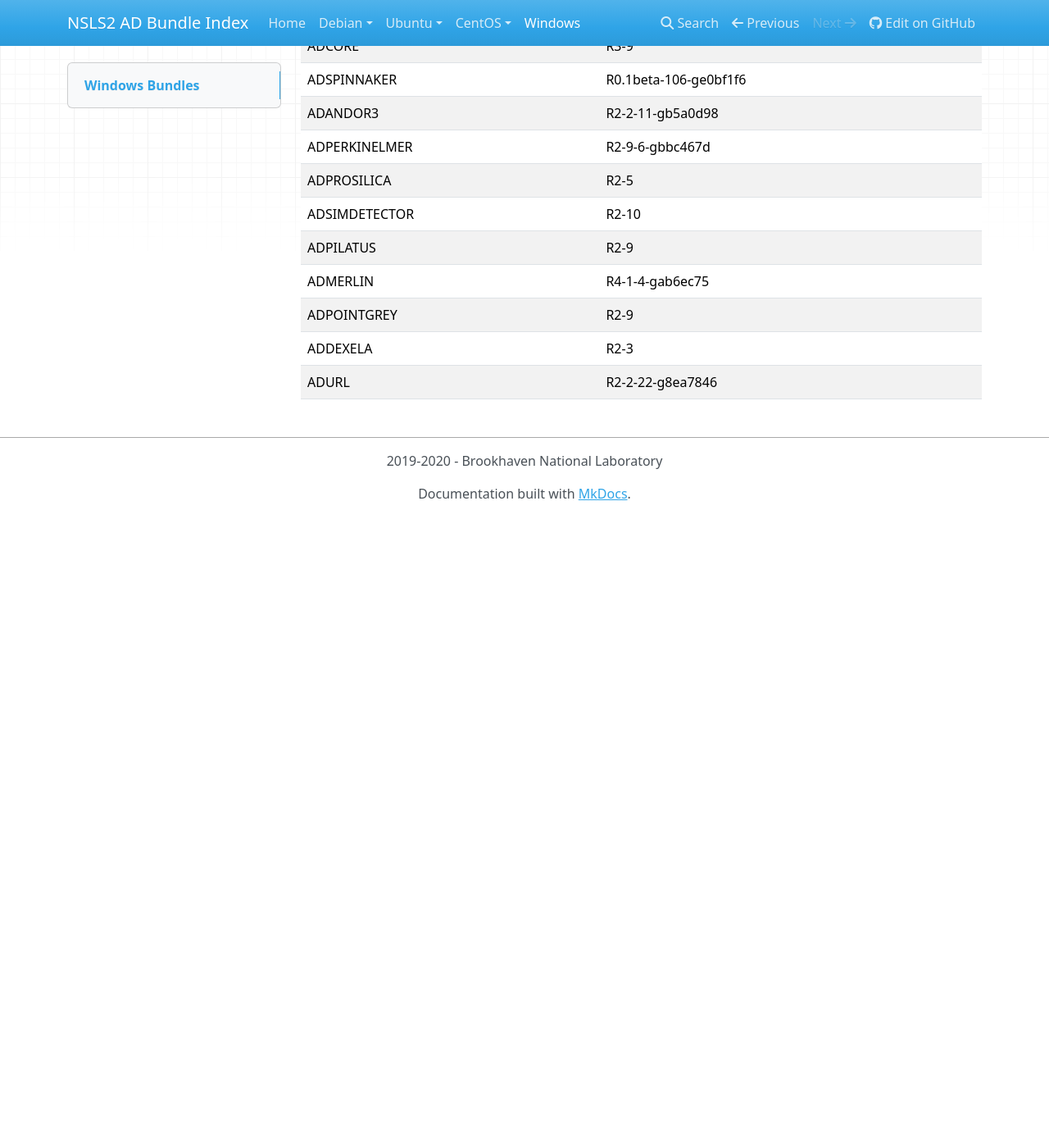
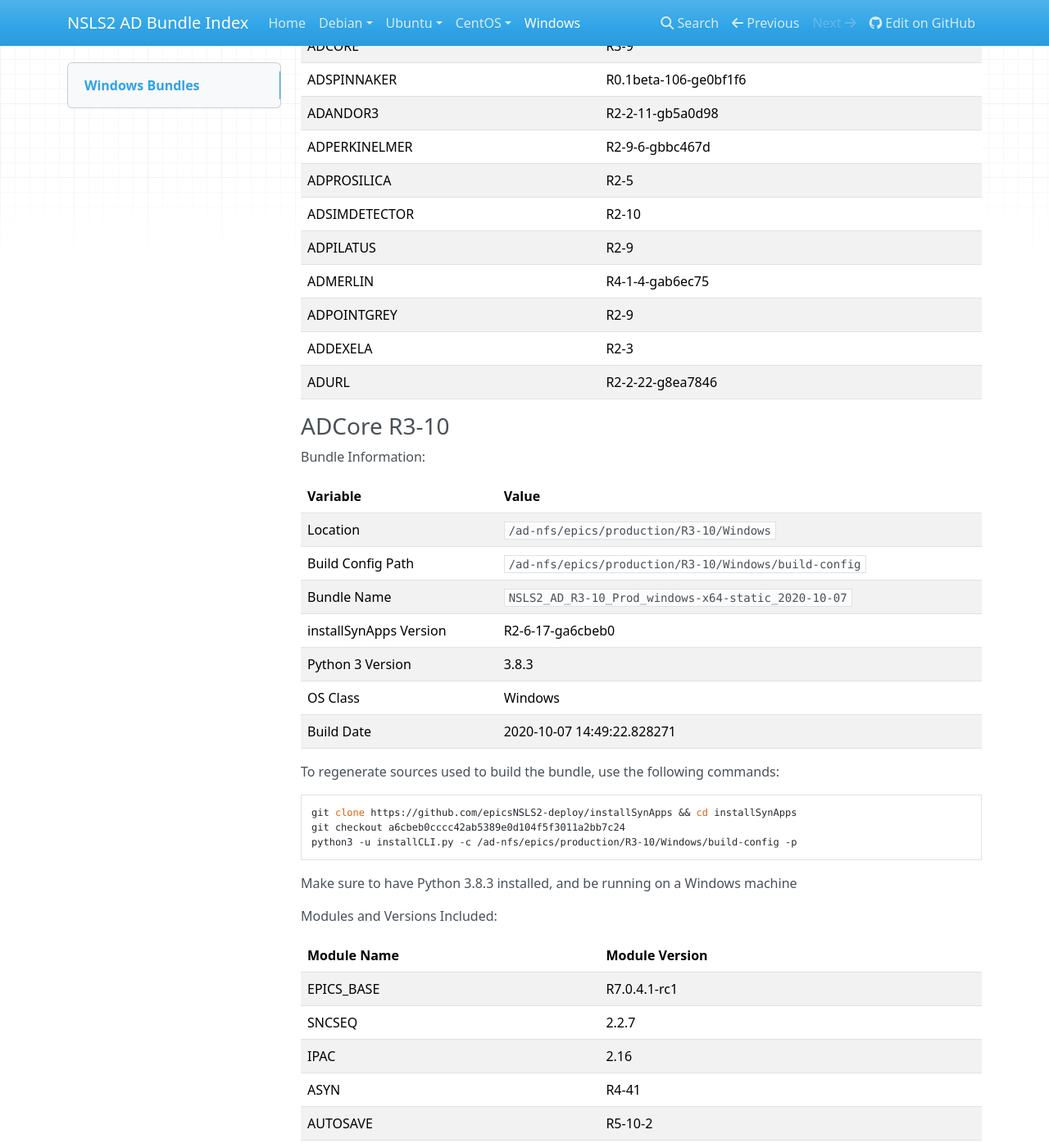
Before and after one commit to epicsNSLS2-deploy/Bundle-Index, an MkDocs documentation site: the page built from docs/windows.md, in a window 1280 px wide and 1400 px high, scrolled down 1255 px. Shown: the whole window at 82% size. Built offline with MkDocs 1.6.1, drawn with Linux system fonts in a browser that asks for light colours; nearby versions of some CDN libraries; before the commit the page ends 1885 px from its top, so only the background shows below that; some of the changed text lies outside the part shown.

Commit message:
Updating AD Bundle Index on 2020-10-07-15:56:51

````diff
--- a/docs/windows.md
+++ b/docs/windows.md
@@ -49,3 +49,52 @@ ADMERLIN|R4-1-4-gab6ec75
 ADPOINTGREY|R2-9
 ADDEXELA|R2-3
 ADURL|R2-2-22-g8ea7846
+
+
+### ADCore R3-10
+
+Bundle Information:
+
+Variable|Value
+------|--------
+Location|`/ad-nfs/epics/production/R3-10/Windows`
+Build Config Path|`/ad-nfs/epics/production/R3-10/Windows/build-config`
+Bundle Name|`NSLS2_AD_R3-10_Prod_windows-x64-static_2020-10-07`
+installSynApps Version|R2-6-17-ga6cbeb0
+Python 3 Version|3.8.3
+OS Class|Windows
+Build Date|2020-10-07 14:49:22.828271
+
+To regenerate sources used to build the bundle, use the following commands:
+```bash
+git clone https://github.com/epicsNSLS2-deploy/installSynApps && cd installSynApps
+git checkout a6cbeb0cccc42ab5389e0d104f5f3011a2bb7c24
+python3 -u installCLI.py -c /ad-nfs/epics/production/R3-10/Windows/build-config -p
+```
+Make sure to have Python 3.8.3 installed, and be running on a Windows machine
+
+Modules and Versions Included:
+
+Module Name|Module Version
+-------|----------
+EPICS_BASE|R7.0.4.1-rc1
+SNCSEQ|2.2.7
+IPAC|2.16
+ASYN|R4-41
+AUTOSAVE|R5-10-2
+BUSY|R1-7-3
+SSCAN|R2-11-1
+CALC|R3-7-2
+DEVIOCSTATS|3.1.16
+ADSUPPORT|R1-9
+ADCORE|R3-10
+ADSPINNAKER|R0.1beta-106-ge0bf1f6
+ADANDOR3|R2-2-11-gb5a0d98
+ADPERKINELMER|R2-9-6-gbbc467d
+ADPROSILICA|R2-5
+ADSIMDETECTOR|R2-10
+ADPILATUS|R2-9
+ADMERLIN|R4-1-4-gab6ec75
+ADPOINTGREY|R2-9
+ADDEXELA|R2-3
+ADURL|R2-2-23-g031794e
````
